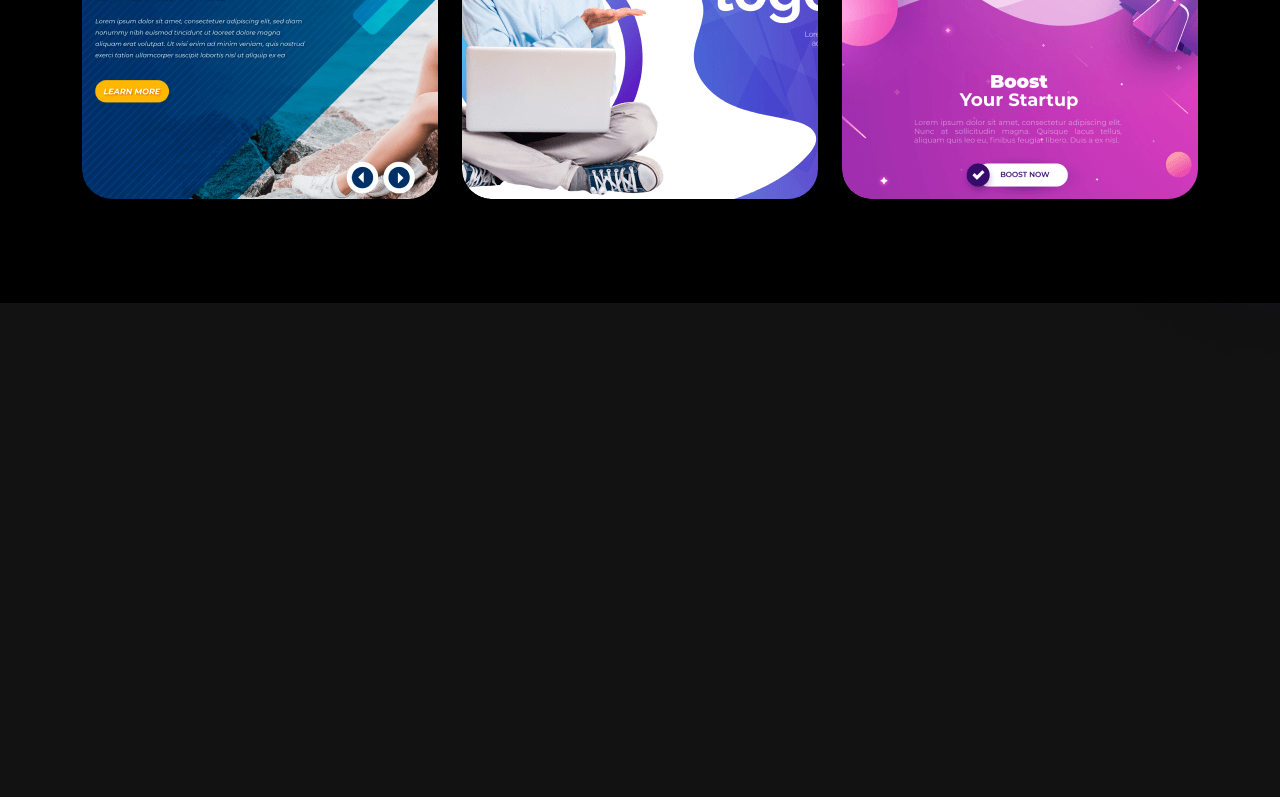
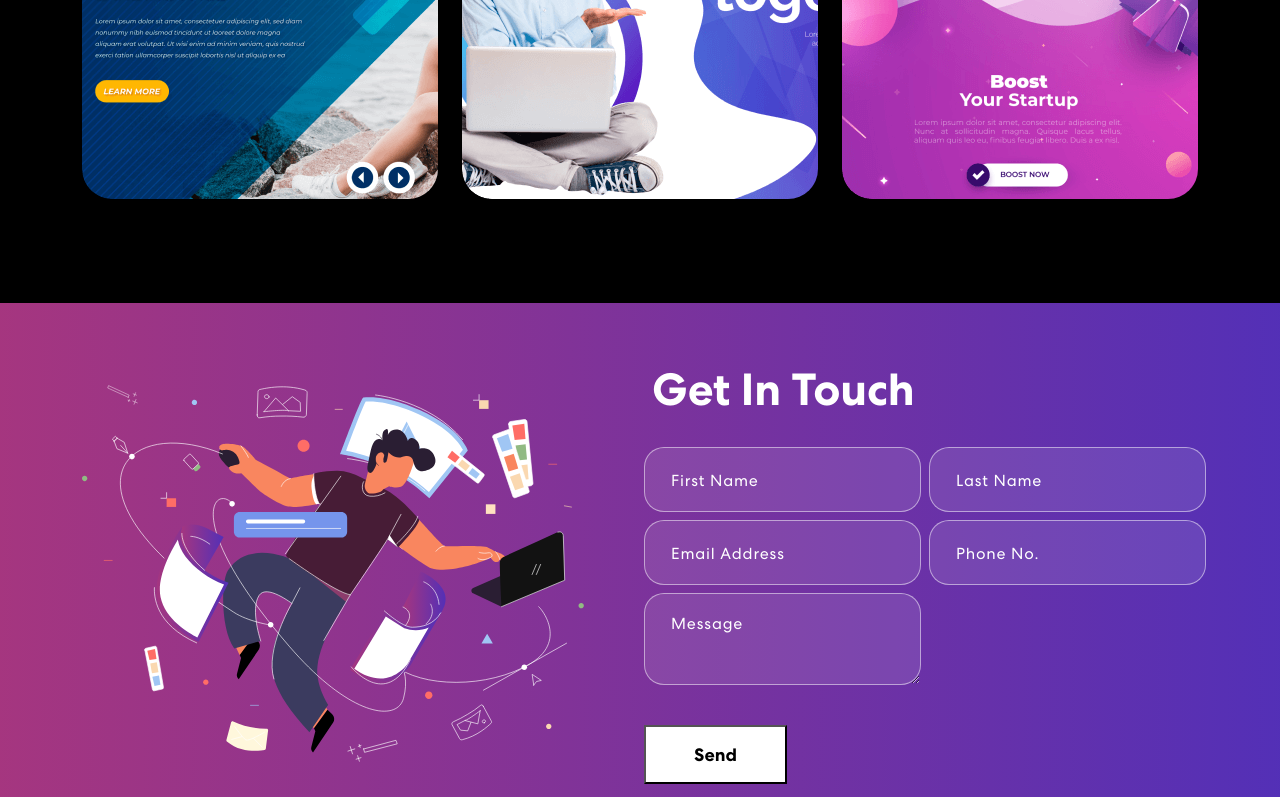
Before and after one commit to samliudev/samliudev.github.io, a React (Create React App) app: page / in a window 1280 px wide. Shown: the part 2000-2797 px from the top of the page. Before the commit the page ends 2379 px from the top, so only its background shows below. Built offline with nearby package versions, Linux system fonts and the light colour scheme.

Commit message:
contact form added

```diff
--- a/src/App.css
+++ b/src/App.css
@@ -214,7 +214,7 @@
 .banner {
   margin-top: 0;
   padding: 260px 0 100px 0;
-  background-image: url('./assets/img/banner-bg.png');
+  background-image: url("./assets/img/banner-bg.png");
   background-position: top center;
   background-size: cover;
   background-repeat: no-repeat;
@@ -223,7 +223,11 @@
   font-weight: 700;
   letter-spacing: 0.8px;
   padding: 8px 10px;
-  background: linear-gradient(90.21deg, rgba(170, 54, 124, 0.5) -5.91%, rgba(74, 47, 189, 0.5) 111.58%);
+  background: linear-gradient(
+    90.21deg,
+    rgba(170, 54, 124, 0.5) -5.91%,
+    rgba(74, 47, 189, 0.5) 111.58%
+  );
   border: 1px solid rgba(255, 255, 255, 0.5);
   font-size: 20px;
   margin-bottom: 16px;
@@ -238,7 +242,7 @@
   display: block;
 }
 .banner p {
-  color: #B8B8B8;
+  color: #b8b8b8;
   font-size: 18px;
   letter-spacing: 0.8px;
   line-height: 1.5em;
@@ -299,7 +303,7 @@
   font-weight: 700;
 }
 .skill p {
-    color: #B8B8B8;
+  color: #b8b8b8;
   font-size: 18px;
   letter-spacing: 0.8px;
   line-height: 1.5em;
@@ -335,7 +339,7 @@
   text-align: center;
 }
 .project p {
-  color: #B8B8B8;
+  color: #b8b8b8;
   font-size: 18px;
   letter-spacing: 0.8px;
   line-height: 1.5em;
@@ -372,7 +376,7 @@
   position: absolute;
   width: 0;
   height: 100%;
-    background: linear-gradient(90.21deg, #AA367C -5.91%, #4A2FBD 111.58%);
+  background: linear-gradient(90.21deg, #aa367c -5.91%, #4a2fbd 111.58%);
   top: 0;
   left: 0;
   z-index: -1;
@@ -404,7 +408,7 @@
 }
 .proj-imgbx::before {
   content: "";
-  background: linear-gradient(90.21deg, #AA367C -5.91%, #4A2FBD 111.58%);
+  background: linear-gradient(90.21deg, #aa367c -5.91%, #4a2fbd 111.58%);
   opacity: 0.85;
   position: absolute;
   width: 100%;
@@ -448,3 +452,80 @@
   right: 0;
   z-index: -4;
 }
+
+/* Contact CSS */
+
+.contact {
+  background: linear-gradient(90.21deg, #aa367c -5.91%, #4a2fbd 111.58%);
+  padding: 60px 0 200px 0;
+}
+.contact img {
+  width: 92%;
+}
+.contact h2 {
+  font-size: 45px;
+  font-weight: 700;
+  margin-bottom: 30px;
+}
+.contact form input,
+.contact form textarea {
+  width: 100%;
+  background: rgba(255, 255, 255, 0.1);
+  border: 1px solid rgba(255, 255, 255, 0.5);
+  border-radius: 20px;
+  color: #fff;
+  margin: 0 0 8px 0;
+  padding: 18px 26px;
+  font-weight: 500;
+  font-size: 18px;
+  letter-spacing: 0.8px;
+  transition: 0.3s ease-in-out;
+}
+.contact form input:focus,
+.contact form textarea:focus {
+  background: rgba(255, 255, 255, 1);
+  color: #121212;
+}
+.contact form input::placeholder,
+.contact form textarea::placeholder {
+  font-size: 16px;
+  font-weight: 400;
+  color: #fff;
+}
+.contact form input:focus::placeholder,
+.contact form textarea:focus::placeholder {
+  color: #121212;
+  opacity: 0.8;
+}
+.contact form button {
+  font-weight: 700;
+  color: #000;
+  background-color: #fff;
+  padding: 14px 48px;
+  font-size: 18px;
+  margin-top: 25px;
+  border-radius: 0;
+  position: relative;
+  transition: 0.3s ease-in-out;
+}
+.contact form button span {
+  z-index: 1;
+  position: relative;
+}
+.contact form button:hover {
+  color: #fff;
+}
+.contact form button::before {
+  content: "";
+  background: #121212;
+  width: 0;
+  height: 100%;
+  position: absolute;
+  top: 0;
+  left: 0;
+  z-index: 0;
+  transition: 0.3s ease-in-out;
+}
+.contact form button:hover::before {
+  width: 100%;
+}
--- a/src/App.js
+++ b/src/App.js
@@ -4,6 +4,7 @@
 import { Banner } from "./components/Banner";
 import { Skills } from "./components/Skills";
 import { Projects } from "./components/Projects";
+import { Contact } from "./components/Contact";
 import "bootstrap/dist/css/bootstrap.min.css";
 
 function App() {
@@ -13,6 +14,7 @@
       <Banner />
       <Skills />
       <Projects />
+      <Contact />
     </div>
   );
 }
--- /dev/null
+++ b/src/components/Contact.js
@@ -0,0 +1,120 @@
+import React, { useState } from "react";
+import { Container, Row, Col } from "react-bootstrap";
+import contactImg from "../assets/img/contact-img.svg";
+
+export const Contact = () => {
+  const formInitialDetails = {
+    firstName: "",
+    lastName: "",
+    email: "",
+    phone: "",
+    message: "",
+  };
+
+  const [formDetails, setFormDetails] = useState(formInitialDetails);
+  const [buttonText, setButtonText] = useState("Send");
+  const [status, setStatus] = useState({});
+
+  const onFormUpdate = (category, value) => {
+    setFormDetails({
+      ...formDetails,
+      [category]: value,
+    });
+  };
+
+  const handleSubmit = async (e) => {
+    e.preventDefault();
+    setButtonText("Sending...");
+    let response = await fetch("http://localhost:5000/contact", {
+      method: "POST",
+      headers: {
+        "Content-Type": "application/json;charset=utf-8",
+      },
+      body: JSON.stringify(formDetails),
+    });
+    setButtonText("Send");
+    let result = response.json();
+    setFormDetails(formInitialDetails);
+    if (result.code === 200) {
+      setStatus({ success: true, message: "Message sent successfully!" });
+    } else {
+      setStatus({
+        success: false,
+        message: "Something went wrong, please try again later.",
+      });
+    }
+  };
+
+  return (
+    <section className="contact" id="connect">
+      <Container>
+        <Row className="align-items-center">
+          <Col md={6}>
+            <img src={contactImg} alt="Contact Me"></img>
+          </Col>
+          <Col md={6}>
+            <h2>Get In Touch</h2>
+            <form onSubmit={handleSubmit}>
+              <Row>
+                <Col sm={6} className="px-1">
+                  <input
+                    type="text"
+                    value={formDetails.firstName}
+                    placeholder="First Name"
+                    onChange={(e) => onFormUpdate("firstName", e.target.value)}
+                  />
+                </Col>
+                <Col sm={6} className="px-1">
+                  <input
+                    type="text"
+                    value={formDetails.lastName}
+                    placeholder="Last Name"
+                    onChange={(e) => onFormUpdate("lastName", e.target.value)}
+                  />
+                </Col>
+                <Col sm={6} className="px-1">
+                  <input
+                    type="email"
+                    value={formDetails.email}
+                    placeholder="Email Address"
+                    onChange={(e) => onFormUpdate("email", e.target.value)}
+                  />
+                </Col>
+                <Col sm={6} className="px-1">
+                  <input
+                    type="tel"
+                    value={formDetails.phone}
+                    placeholder="Phone No."
+                    onChange={(e) => onFormUpdate("phone", e.target.value)}
+                  />
+                </Col>
+                <Col sm={6} className="px-1">
+                  <textarea
+                    row="6"
+                    value={formDetails.message}
+                    placeholder="Message"
+                    onChange={(e) => onFormUpdate("message", e.target.value)}
+                  />
+                  <button type="submit">
+                    <span>{buttonText}</span>
+                  </button>
+                </Col>
+                {status.message && (
+                  <Col>
+                    <p
+                      className={
+                        status.success === false ? "danger" : "success"
+                      }
+                    >
+                      {status.message}
+                    </p>
+                  </Col>
+                )}
+              </Row>
+            </form>
+          </Col>
+        </Row>
+      </Container>
+    </section>
+  );
+};
--- a/src/components/NavBar.js
+++ b/src/components/NavBar.js
@@ -31,7 +31,9 @@
   return (
     <Navbar expand="lg" className={scrolled ? "scrolled" : ""}>
       <Container>
-        <Navbar.Brand href="/" color='white'>Samuel Liu</Navbar.Brand>
+        <Navbar.Brand href="/" color="white">
+          Samuel Liu
+        </Navbar.Brand>
         <Navbar.Toggle aria-controls="basic-navbar-nav">
           <span className="navbar-toggler-icon"></span>
         </Navbar.Toggle>
@@ -70,8 +72,8 @@
               <a href="#">
                 <img src={navIcon1} alt="nav icon 1" />
               </a>
-              <a href="#" class="icon">
-                <i class="fab fa-github"></i>
+              <a href="#" className="icon">
+                <i className="fab fa-github"></i>
               </a>
               <a href="#">
                 <img src={navIcon3} alt="nav icon 3" />
```
Also changed, not shown: package.json (+9 -1 lines), server.js (added, +52 -0 lines), 2 other files (tests, documents, lock files or other folders). Lines whose indentation alone changed are shown as unchanged.
